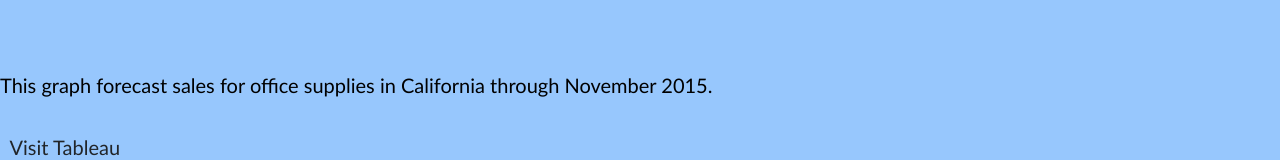
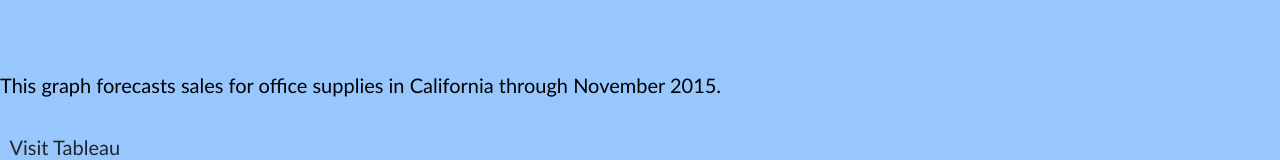
Before and after one commit to cougs21/IS501, a plain HTML site: page tableau.html in a window 1280 px wide. Shown: the part 364-524 px from the top of the page. Drawn offline with Linux system fonts and the light colour scheme.

Commit message:
Add files via upload

```diff
--- a/tableau.html
+++ b/tableau.html
@@ -27,7 +27,7 @@
             <p>This graph shows how profits in California are doing for each product category. Of the three products, office supplies has the highest profit.</p>
                 <p></p>&nbsp;
             <div class='tableauPlaceholder' id='viz1639701429868' style='position: relative'><object class='tableauViz'  style='display:none;'><param name='host_url' value='https%3A%2F%2Fpublic.tableau.com%2F' /> <param name='embed_code_version' value='3' /> <param name='site_root' value='' /><param name='name' value='CaliforniaOfficeSupplySalesForecastThroughNovember2015&#47;Sheet16' /><param name='tabs' value='no' /><param name='toolbar' value='yes' /><param name='animate_transition' value='yes' /><param name='display_static_image' value='yes' /><param name='display_spinner' value='yes' /><param name='display_overlay' value='yes' /><param name='display_count' value='yes' /><param name='language' value='en-US' /><param name='filter' value='publish=yes' /></object></div>                <script type='text/javascript'>                    var divElement = document.getElementById('viz1639701429868');                    var vizElement = divElement.getElementsByTagName('object')[0];                    vizElement.style.width='100%';vizElement.style.height=(divElement.offsetWidth*0.75)+'px';                    var scriptElement = document.createElement('script');                    scriptElement.src = 'https://public.tableau.com/javascripts/api/viz_v1.js';                    vizElement.parentNode.insertBefore(scriptElement, vizElement);                </script>
-            <p>This graph forecast sales for office supplies in California through November 2015.</p>
+            <p>This graph forecasts sales for office supplies in California through November 2015.</p>
     </div>
     <p></p>&nbsp;
                     <a href="https://www.tableau.com/" class="TableauLink">
```
